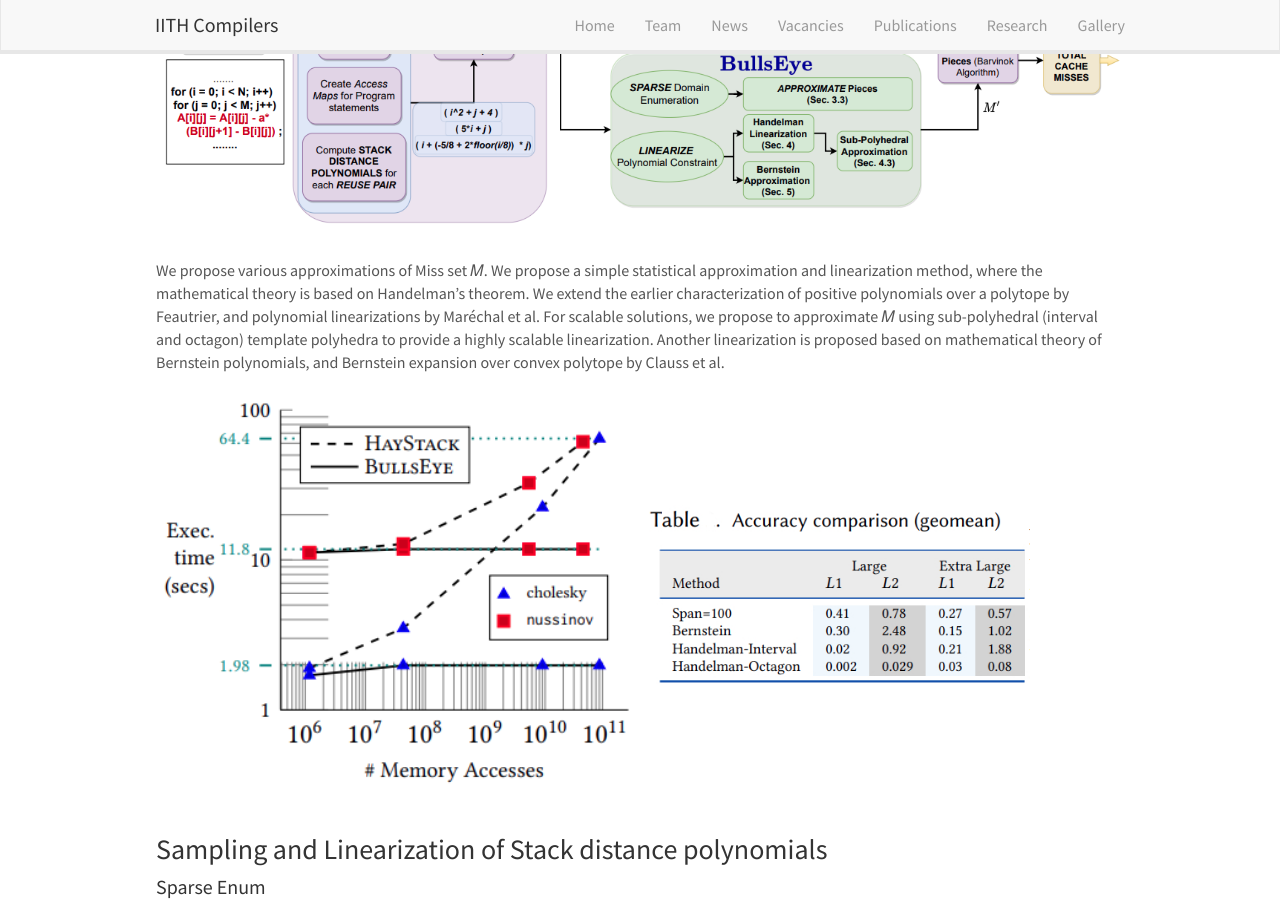
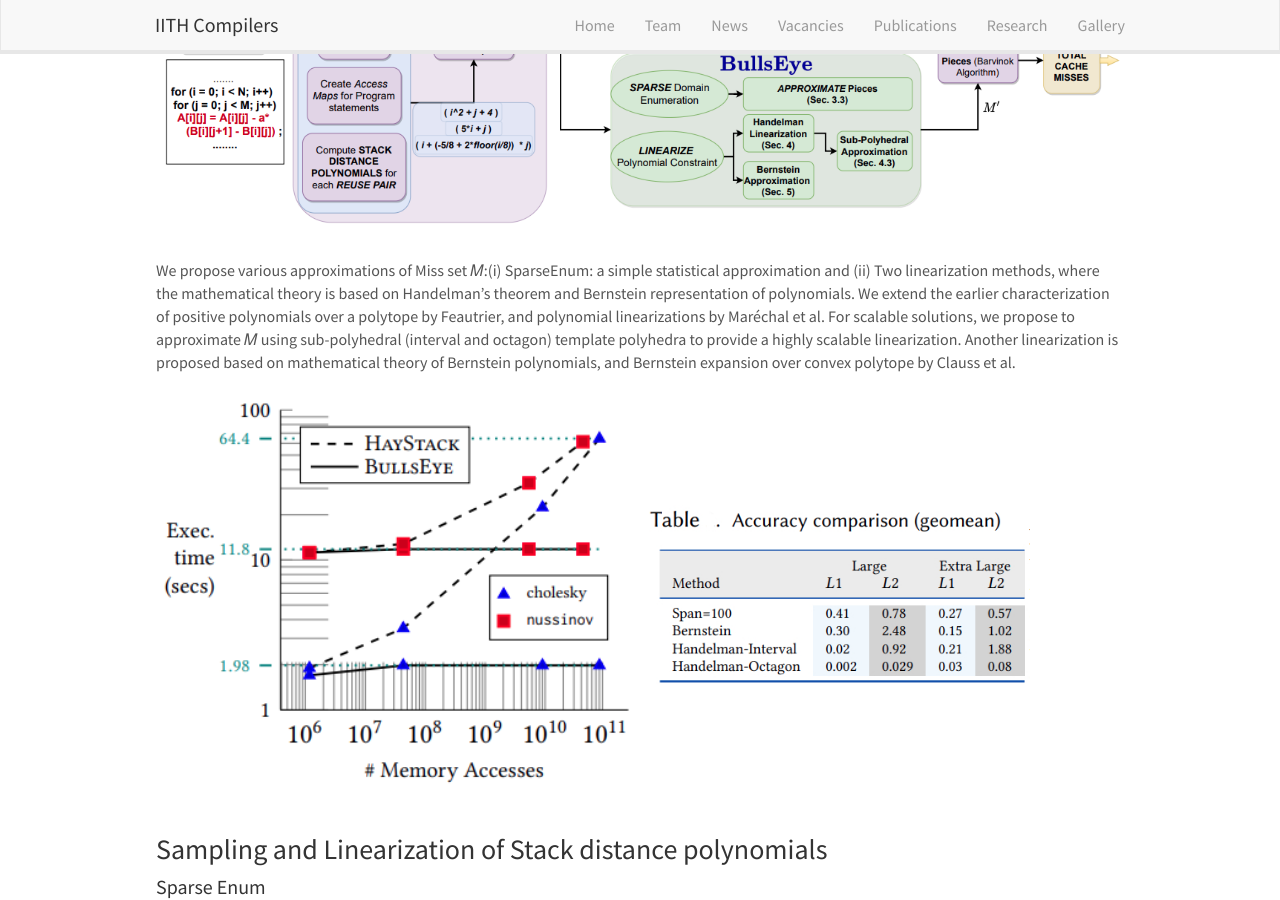
Before and after one commit to utpalbora/compilers.cse.iith.ac.in, a Jekyll site: the page built from _pages/bullseye.md, in a window 1280 px wide and 900 px high, scrolled down 510 px. Built offline with Jekyll 4.4.1, drawn with Linux system fonts in a browser that asks for light colours; nearby versions of some CDN libraries.

Commit message:
Update paragraph

```diff
--- a/_pages/bullseye.md
+++ b/_pages/bullseye.md
@@ -22,8 +22,8 @@ theorem linearization technique, we propose template (Interval or Octagon) sub-p
   <img src="{{ site.url }}{{ site.baseurl }}/images/projects/bullseye/bullseye_system.png" width="100%">
 </figure>
 
-We propose various approximations of Miss set 𝑀. We propose a simple statistical approximation and linearization method, where the mathematical theory is based on
-Handelman’s theorem. We extend the earlier characterization of positive polynomials over a
+We propose various approximations of Miss set 𝑀:(i) SparseEnum: a simple statistical approximation and (ii) Two linearization methods, where the mathematical theory is based on
+Handelman’s theorem and Bernstein representation of polynomials. We extend the earlier characterization of positive polynomials over a
 polytope by Feautrier, and polynomial linearizations by Maréchal et al. For scalable solutions, we
 propose to approximate 𝑀 using sub-polyhedral (interval and octagon) template polyhedra
 to provide a highly scalable linearization. Another linearization is proposed based on mathematical theory of Bernstein
```
